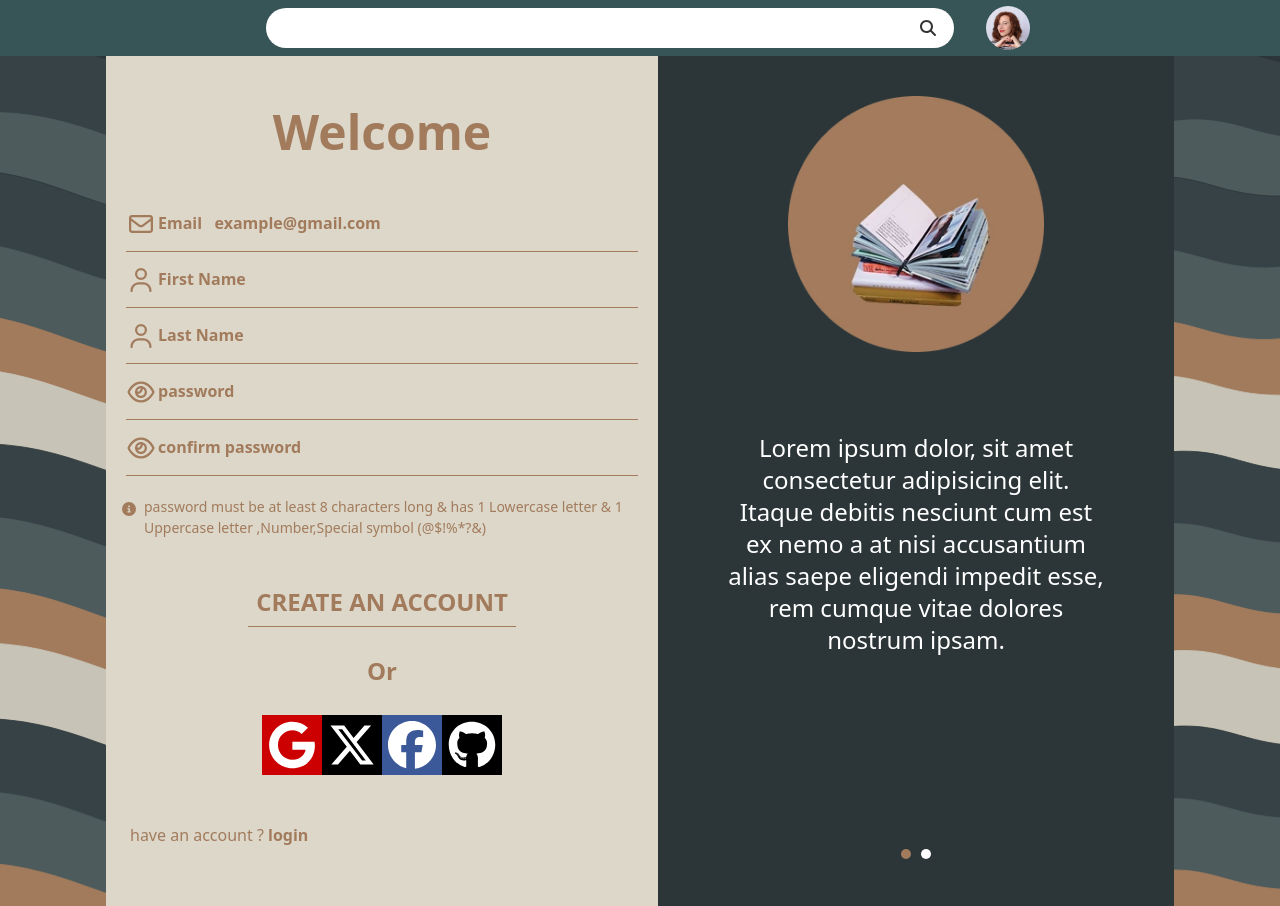
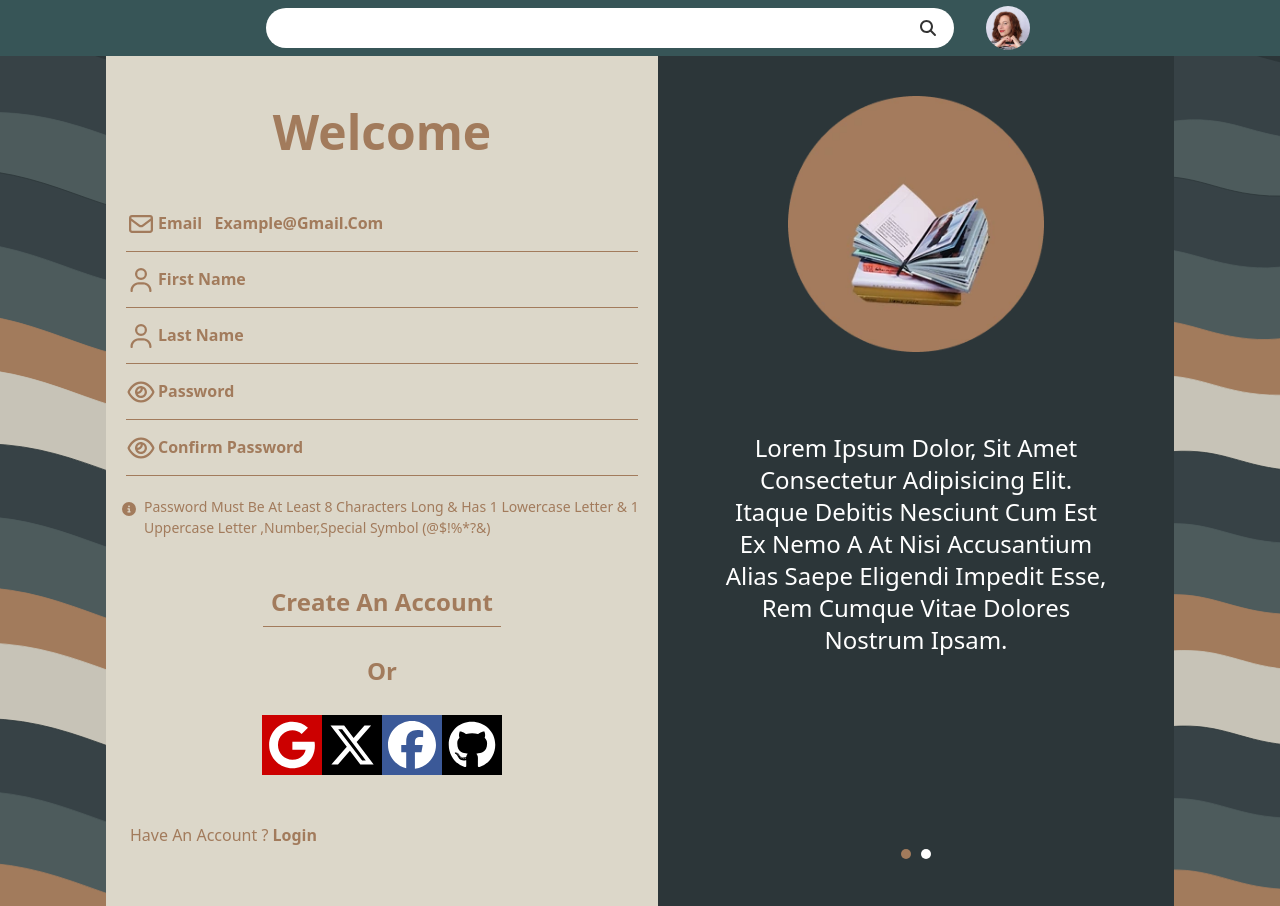
Before and after one commit to HaitamMahmdi/BookNest, a Vue app: page /Auth in a window 1280 px wide. Built offline with nearby package versions, Linux system fonts and the light colour scheme; no server answers.

Commit message:
style make all first letters capitalized

```diff
--- a/src/style.css
+++ b/src/style.css
@@ -95,7 +95,9 @@
     }
   }
 }
-
+* {
+  text-transform: capitalize;
+}
 html {
   scroll-behavior: smooth;
 }
```
